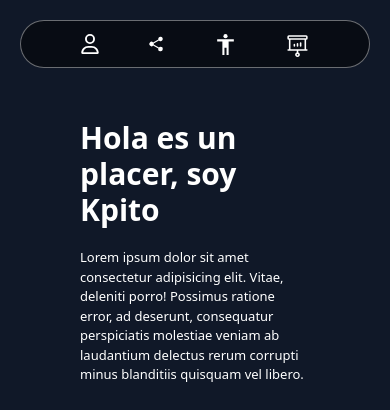
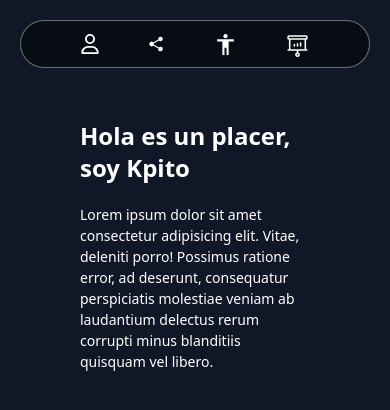
Before and after one commit to yhonder710/Portafolios, a React (Vite) app: page / in a window 390 px wide. Shown: the top 410 px of the page. Built offline with nearby package versions, Linux system fonts and the light colour scheme; grey boxes are pictures that could not be loaded.

Commit message:
presentacion 1.3

```diff
--- a/src/components/presentacion.jsx
+++ b/src/components/presentacion.jsx
@@ -3,8 +3,8 @@ export function Presentacion () {
     <>
      <div className="w-full flex flex-col md:flex-row justify-around items-center gap-10">
       <div className="w-full sm:160 flex flex-col gap-5">
-        <h1 className="text-3xl sm:text-5xl font-bold">Hola es un placer, soy Kpito</h1>
-        <p className="text-[13px] sm:text-[18px]">Lorem ipsum dolor sit amet consectetur adipisicing elit. Vitae, deleniti porro! Possimus ratione error, ad deserunt, consequatur perspiciatis molestiae veniam ab laudantium delectus rerum corrupti minus blanditiis quisquam vel libero.</p>
+        <h1 className="text-2xl sm:text-5xl font-bold">Hola es un placer, soy Kpito</h1>
+        <p className="text-[14px] sm:text-[18px]">Lorem ipsum dolor sit amet consectetur adipisicing elit. Vitae, deleniti porro! Possimus ratione error, ad deserunt, consequatur perspiciatis molestiae veniam ab laudantium delectus rerum corrupti minus blanditiis quisquam vel libero.</p>
       </div>
       <picture><img className="w-50 h-50 rounded-full" src="https://img.freepik.com/vector-premium/cute-programador-depuracion-codigo-vector-dibujos-animados_865091-13405.jpg" alt="foto de perfil" /></picture>
     </div>
```
